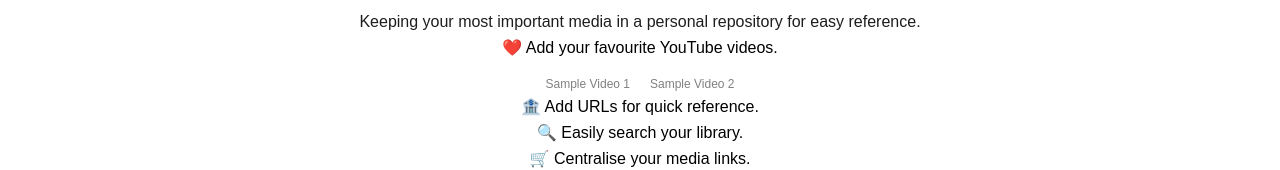
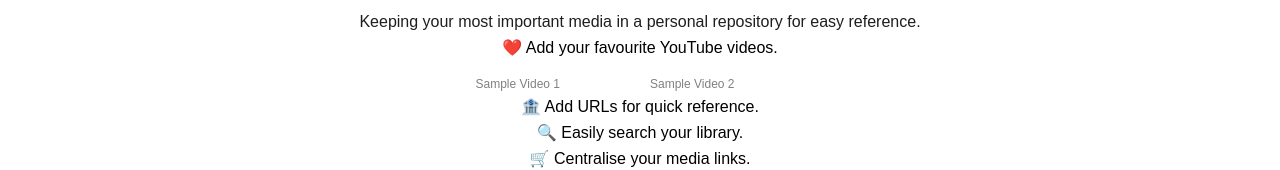
Before and after one commit to uk030621/MediaHouseLWJ, a Next.js app: page / in a window 1280 px wide. Shown: the part 123-293 px from the top of the page. Built offline with nearby package versions, Linux system fonts and the light colour scheme.

Commit message:
More tweaks.

```diff
--- a/app/page.js
+++ b/app/page.js
@@ -28,7 +28,7 @@
           </p>
 
           <div className="flex justify-center items-center">
-            <ul className="text-left mt-4 text-slate-800">
+            <ul className="text-left ml-8 mt-4 text-slate-800">
               <li className="text-sm">
                 ❤️ Add your favourite YouTube videos.
                 <div
@@ -44,6 +44,7 @@
                       key={index}
                       style={{
                         margin: "0 10px",
+                        marginRight: "80px",
                         display: "flex",
                         flexDirection: "column",
                         alignItems: "center",
```
